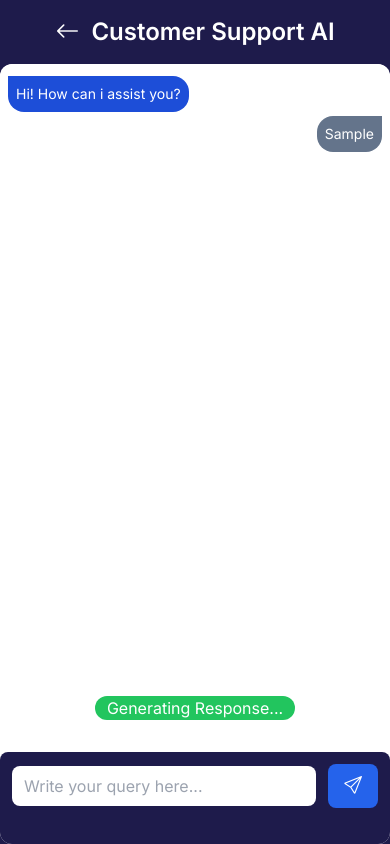
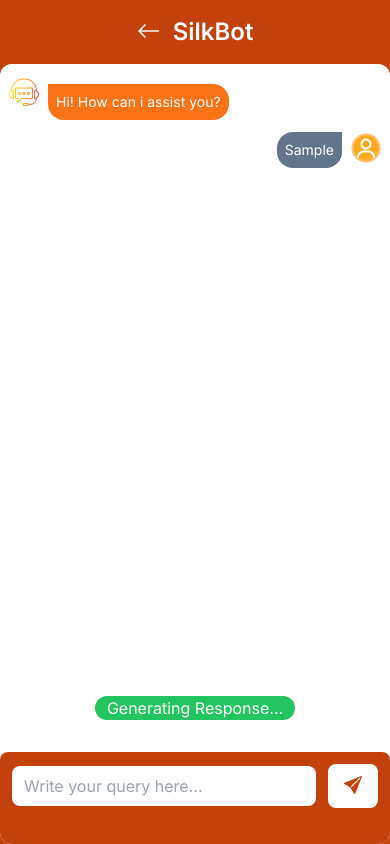
Before and after one commit to Subhan-hub1917/customer-support-ai, a Next.js app: page /customersupport in a window 390 px wide. Both pictures are taken after typing "Sample" into the empty fields and a click on the button 353 px from the left and 810 px from the top of the page. Built offline with nearby package versions, Linux system fonts and the light colour scheme; no server answers.

Commit message:
Mobile Responsive View

```diff
--- a/app/_components/CustomerSupport.jsx
+++ b/app/_components/CustomerSupport.jsx
@@ -70,36 +70,58 @@
       }
     return (
         <main className="relative top-0 h-screen py-0 overflow-hidden z-50">
-          <section className='backdrop-blur-lg h-screen flex flex-col items-center bg-indigo-950  md:bg-white justify-center'>
-              <div className='text-2xl py-3 md:text-5xl px-5 font-semibold my-1 md:bg-transparent md:text-indigo-950 bg-indigo-950 text-white'><Link href="/" className=" me-3 bi bi-arrow-left"></Link>Customer Support AI</div>
+          <section className='backdrop-blur-lg h-screen flex flex-col items-center bg-orange-700  md:bg-white justify-center'>
+              <div className='text-2xl py-3 md:text-5xl px-5 font-semibold my-1 md:bg-transparent md:text-indigo-950 bg-orange-700 text-white'><Link href="/" className=" me-3 bi bi-arrow-left"></Link>SilkBot</div>
               <div className=" md:border overflow-hidden bg-white md:border-black my-0 md:my-3 rounded-xl h-full w-screen  md:w-1/2  flex flex-col items-center justify-between">
                   {/* message sections */}
                   <div className="overflow-y-auto overflow-x-hidden rounded-xl py-2 px-2 w-full max-h-full bg-white">
-                  {
-                    messages.map((m)=>(
-                      <div key={m.role} className={` my-1 ${m.role=='user' ?'text-right':'text-left'}`}>
-                          {/* <p className={`text-sm p-2 inline-block text-white ${m.role=='user'?'bg-slate-500 text-black text-end rounded-s-2xl rounded-b-2xl':'bg-blue-700 text-left rounded-e-2xl rounded-b-2xl'}`}> */}
-                            <Markdown  className={`text-sm p-2 inline-block text-white ${m.role=='user'?'bg-slate-500 text-black text-end rounded-s-2xl rounded-b-2xl':'bg-blue-700 text-left rounded-e-2xl rounded-b-2xl'}`}>
-                              {m.content}
-                            </Markdown>
-                          {/* </p> */}
-                      </div>
-
-                  ))
-                }
+                  {messages.map((m, index) => (
+                                <div
+                                    key={index}
+                                    className={`my-1 flex items-start ${m.role === "user" ? "justify-end" : "justify-start"}`}
+                                >
+                                    {m.role === "user" ? (
+                                        <>
+                                            <Markdown
+                                                className={`text-sm p-2 inline-block text-white bg-slate-500 text-end rounded-s-2xl rounded-b-2xl`}
+                                            >
+                                                {m.content}
+                                            </Markdown>
+                                            <img
+                                                src="/profile.png"
+                                                alt="User Icon"
+                                                className="w-8 h-8 ml-2"
+                                            />
+                                        </>
+                                    ) : m.role === "system" && (
+                                        <>
+                                            <img
+                                                src="/service.png"
+                                                alt="Chatbot Icon"
+                                                className="w-8 h-8 mr-2"
+                                            />
+                                            <Markdown
+                                                className={`text-sm p-2 inline-block text-white bg-orange-500 text-left mt-2 mb-2 rounded-e-2xl rounded-b-2xl`}
+                                            >
+                                                {m.content}
+                                            </Markdown>
+                                        </>
+                                    )}
+                                </div>
+                            ))}
                     <div ref={messagesRef} />
                   </div>
                   {/* prompt section */}
-                  <div className="w-full py-3 px-3 rounded-t-lg bg-indigo-950">
+                  <div className="w-full py-3 px-3 rounded-t-lg bg-orange-700">
                     {/* <div className="w-full flex items-center justify-between space-x-3"> */}
                     <form onSubmit={handleQuery} className="w-full flex items-center justify-between space-x-3">
                       <input
                         placeholder="Write your query here..."
-                        className="h-10 w-full rounded-lg px-3"
+                        className="text-black h-10 w-full rounded-lg px-3"
                         value={input}
                         onChange={(e) => setInput(e.target.value)}
                       />
-                      <button type="submit" className="bi bi-send rounded-lg bg-blue-600 py-2 px-4 text-white text-lg"></button>
+                      <button type="submit" className="bi bi-send-fill rounded-lg bg-white py-2 px-4 text-orange-700 text-lg"></button>
                     </form>
                     {/* </div> */}
           {
--- a/app/_components/chatbox.jsx
+++ b/app/_components/chatbox.jsx
@@ -88,11 +88,11 @@
             {isChatboxOpen && (
                 <div
                     id="chat-container"
-                    className={`fixed bottom-16 right-4 w-96 transition-opacity duration-900 ease-in-out ${isChatboxOpen ? "opacity-100" : "opacity-0"
+                    className={` fixed bottom-16 right-4 w-96 transition-opacity duration-900 ease-in-out ${isChatboxOpen ? "opacity-100" : "opacity-0"
                         }`}
                     style={{ visibility: isChatboxOpen ? "visible" : "hidden" }}
                 >
-                    <div className="bg-white shadow-2xl rounded-lg max-w-lg w-full overflow-hidden">
+                    <div className="bg-white shadow-2xl rounded-lg border border-orange-500 max-w-lg w-full overflow-hidden">
                         <div className="p-4 border-b bg-orange-500 text-white rounded-t-lg flex justify-between items-center">
                             <div className="flex flex-row justify-start align-middle">
                                 <p className="text-lg font-semibold mx-3.5">SilkBot</p>
@@ -159,13 +159,13 @@
                             )}
                             <form
                                 onSubmit={handleQuery}
-                                className="w-full flex items-center justify-between space-x-3"
+                                className="w-full flex items-center justify-between space-x-3 "
                             >
                                 <input
                                     id="user-input"
                                     type="text"
                                     placeholder="Type a message"
-                                    className="w-full px-3 py-2 border rounded-l-full focus:outline-none focus:ring-2 focus:ring-orange-600"
+                                    className="w-full px-3 py-2 border rounded-l-full  border-orange-500 focus:outline-none focus:ring-2 focus:ring-orange-600"
                                     value={input}
                                     onChange={(e) => setInput(e.target.value)}
                                 />
--- a/app/page.js
+++ b/app/page.js
@@ -1,6 +1,7 @@
 "use client";
 import Link from "next/link";
-import Chatbox from "./_components/chatbox";
+import Chatbox from "./_components/Chatbox";
+// import Chatbox from "./_components/Chatbox";
 
 export default function Home() {
   return (
@@ -29,9 +30,9 @@
           <div className="w-full h-full md:w-1/2 overflow-hidden flex flex-col items-center text-center relative">
             <div className="absolute top-36 md:top-48 z-10 w-full h-full rounded-full bg-orange-300"></div>
             <img src="/istockphoto-907865186-612x612-removebg-preview.png" alt="DEVENGER" className="relative md:absolute md:bottom-0 lg:relative drop-shadow-lg object-fill z-20 w-full" />
-            <div className="absolute bottom-10 md:bottom-28 z-30 space-x-2 rounded-full px-3 py-2 border border-white">
-              {/* <Link href="/customersupport"><button className="text-white bg-orange-600 text-sm rounded-2xl px-3 py-2">Customer Support<i className="ms-2 bi bi-arrow-up-right"></i></button></Link> */}
-              <div class="fixed bottom-0 right-0 mb-4 mr-4">
+            <div className="flex  absolute bottom-10 md:bottom-28 z-30 space-x-2 rounded-full px-3 py-2 border border-white">
+              <Link href="/customersupport"><button className="block md:hidden text-white bg-orange-600 text-sm rounded-2xl px-3 py-2">Customer Support<i className="ms-2 bi bi-arrow-up-right"></i></button></Link>
+              <div className="hidden md:block fixed bottom-0 right-0 mb-4 mr-4">Github
                 <Chatbox />
               </div>
               <a href="https://github.com/Subhan-hub1917/customer_support" target="_blank"><button className="text-white bg-transparent text-sm rounded-2xl px-3 py-2">Github</button></a>
```
